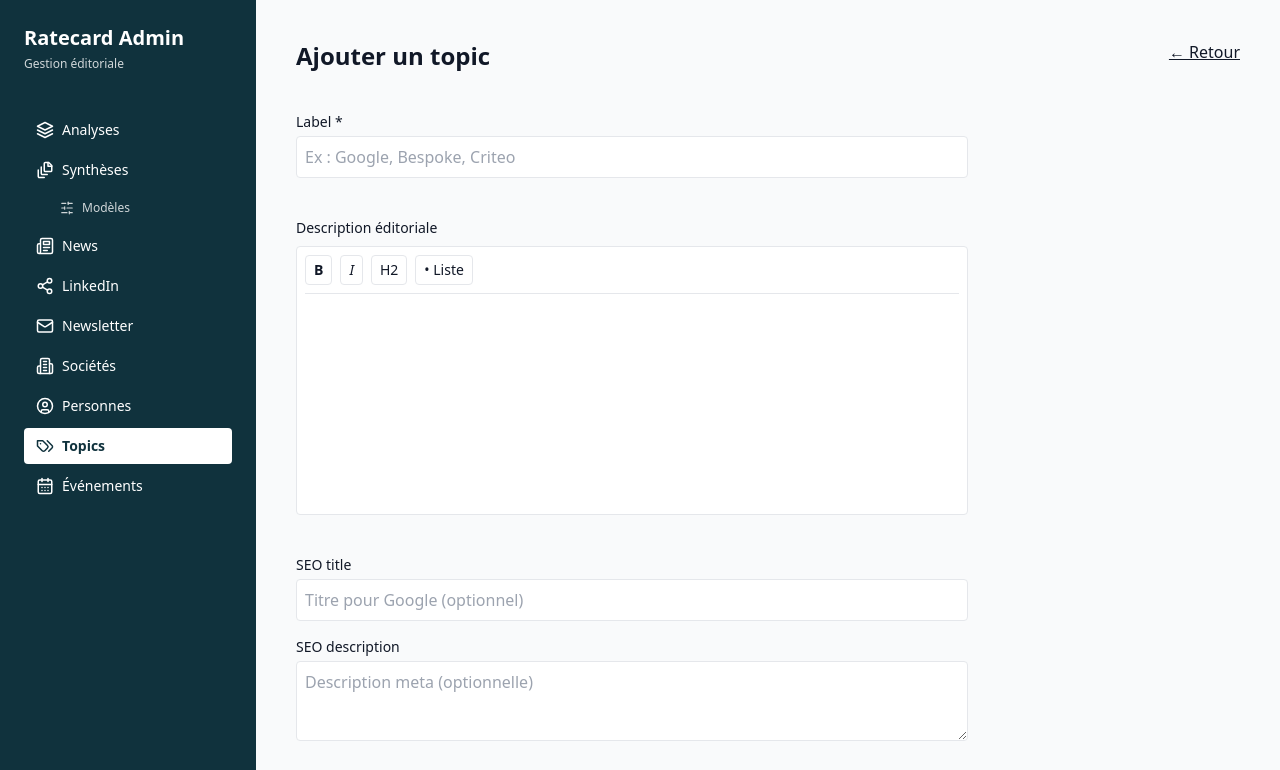
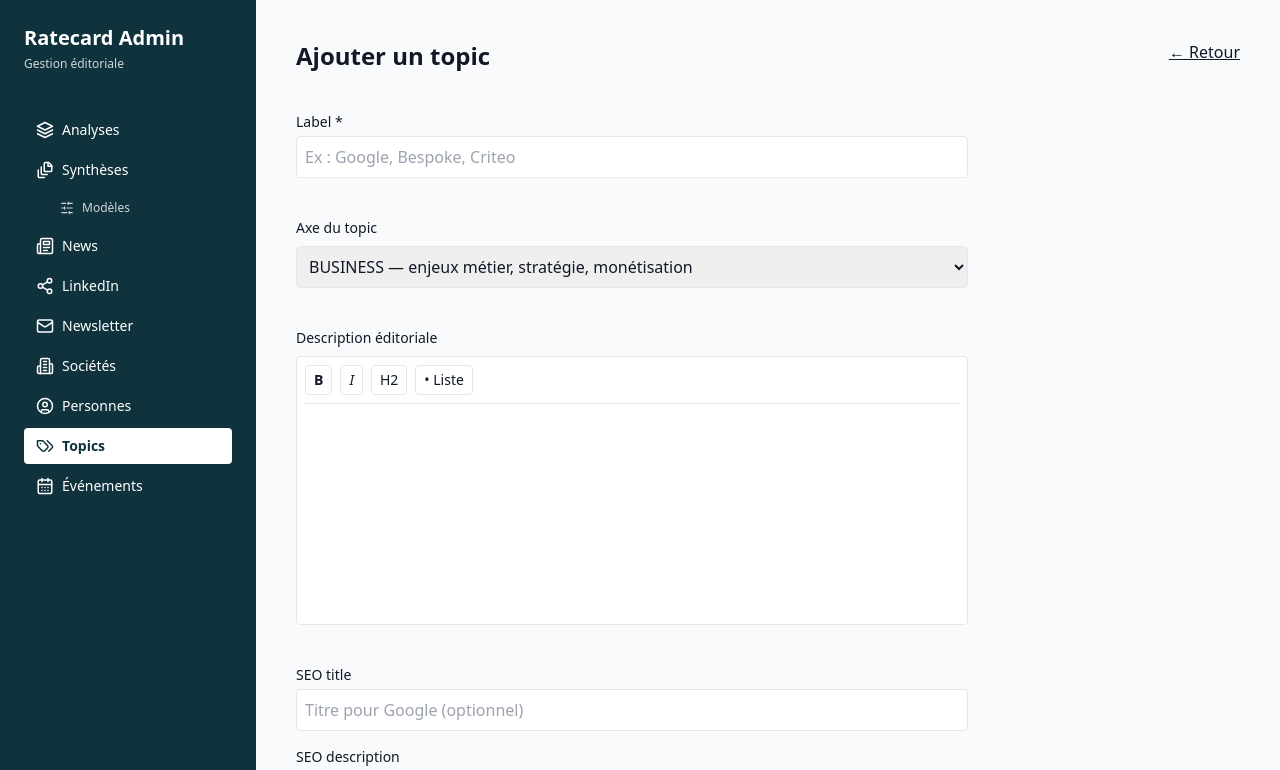
Before and after one commit to MisterFredo/ratecard, a Next.js app in the folder frontend/: page /admin/topic/create in a window 1280 px wide. Shown: the top 770 px of the page. Built offline with nearby package versions, Linux system fonts and the light colour scheme; no server answers.

Commit message:
Update page.tsx

```diff
--- a/frontend/app/(admin)/admin/topic/create/page.tsx
+++ b/frontend/app/(admin)/admin/topic/create/page.tsx
@@ -11,7 +11,9 @@ const GCS = process.env.NEXT_PUBLIC_GCS_BASE_URL!;
 
 export default function CreateTopic() {
   const [label, setLabel] = useState("");
-  const [description, setDescription] = useState(""); // 🔑 HTML éditorial
+  const [topicAxis, setTopicAxis] = useState<"BUSINESS" | "FIELD">("BUSINESS");
+
+  const [description, setDescription] = useState("");
   const [seoTitle, setSeoTitle] = useState("");
   const [seoDescription, setSeoDescription] = useState("");
 
@@ -31,7 +33,8 @@ export default function CreateTopic() {
     try {
       const res = await api.post("/topic/create", {
         label,
-        description: description || null, // 🔑 HTML
+        topic_axis: topicAxis,
+        description: description || null,
         seo_title: seoTitle || null,
         seo_description: seoDescription || null,
       });
@@ -64,12 +67,34 @@ export default function CreateTopic() {
         </Link>
       </div>
 
-      {/* STRUCTURE */}
+      {/* LABEL */}
       <EntityBaseForm
         values={{ name: label }}
         onChange={{ setName: setLabel }}
         labels={{ name: "Label" }}
       />
+
+      {/* AXIS */}
+      <div className="space-y-2 max-w-2xl">
+        <label className="block text-sm font-medium">
+          Axe du topic
+        </label>
+
+        <select
+          className="border p-2 rounded w-full"
+          value={topicAxis}
+          onChange={(e) =>
+            setTopicAxis(e.target.value as "BUSINESS" | "FIELD")
+          }
+        >
+          <option value="BUSINESS">
+            BUSINESS — enjeux métier, stratégie, monétisation
+          </option>
+          <option value="FIELD">
+            FIELD — canaux, terrains, environnements d’activation
+          </option>
+        </select>
+      </div>
 
       {/* DESCRIPTION HTML */}
       <div className="space-y-2 max-w-2xl">
```
